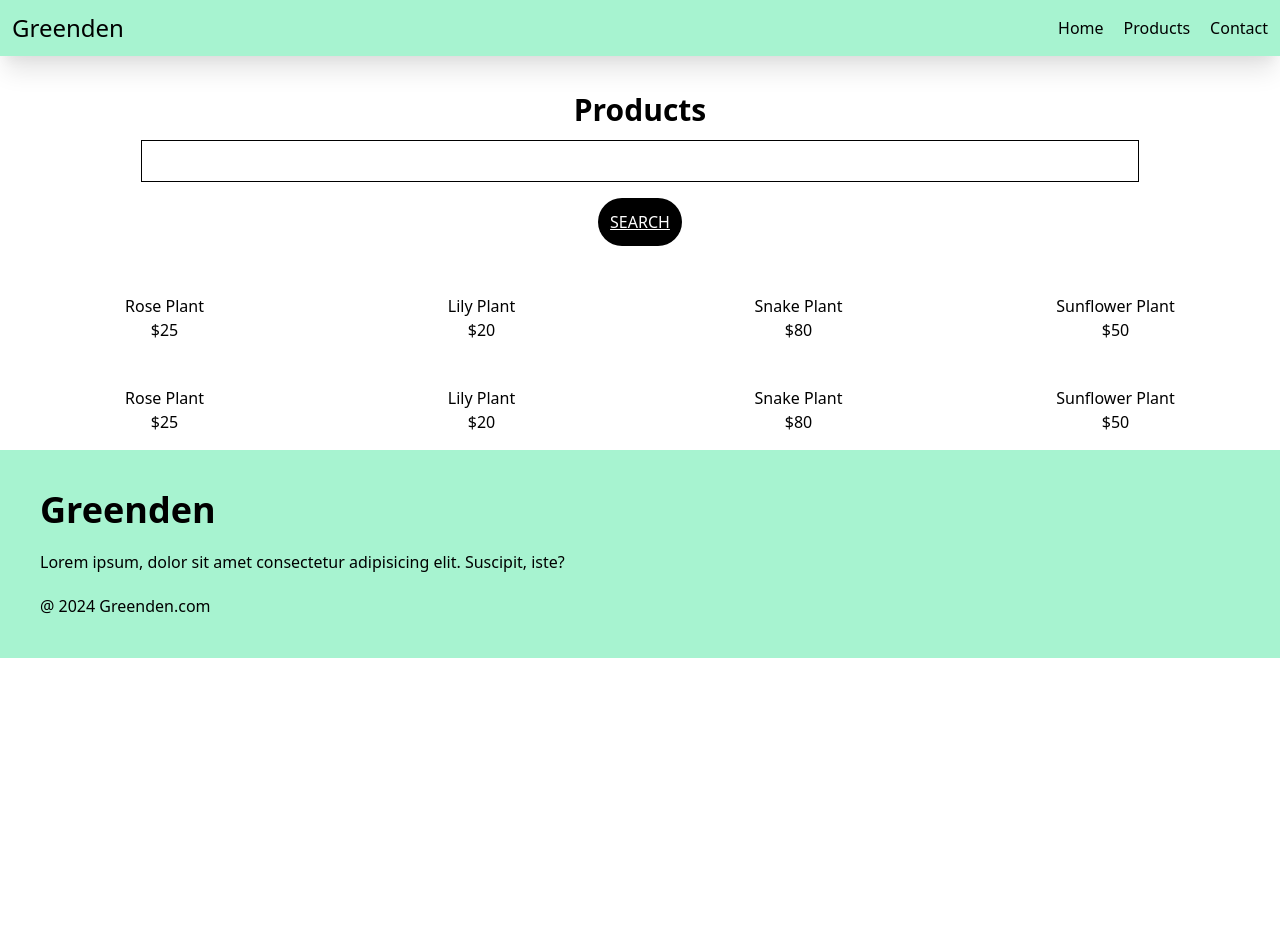
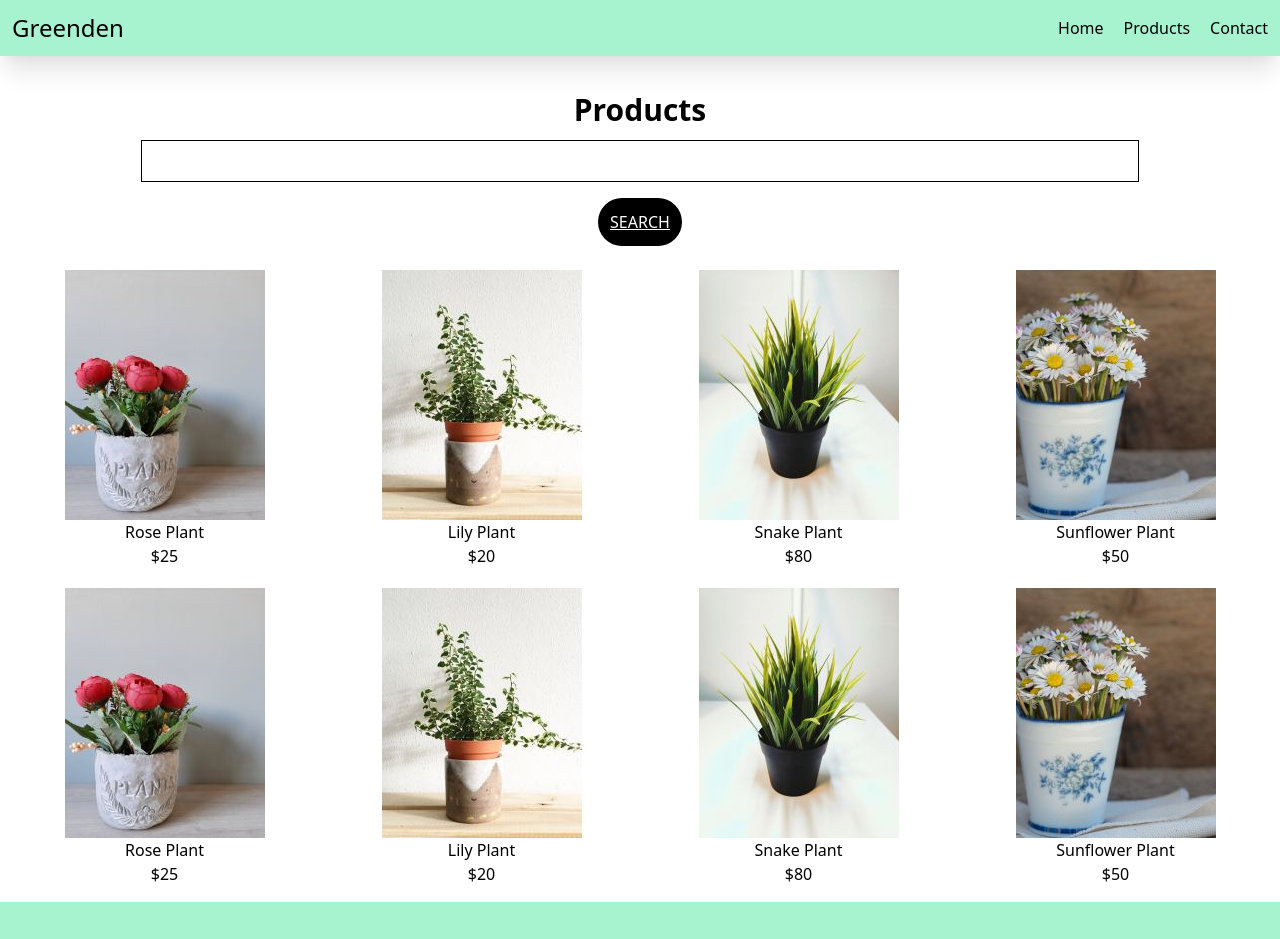
Before and after one commit to Dharshan-c/Greenden, a plain HTML site: page product.html in a window 1280 px wide. Shown: the top 939 px of the page. Before the commit the page ends 800 px from the top, so only its background shows below. Drawn offline with nearby package versions, Linux system fonts and the light colour scheme.

Commit message:
Update product.html

```diff
--- a/product.html
+++ b/product.html
@@ -46,44 +46,44 @@
          <button class="bg-black text-white p-3 m-1 underline rounded-full">SEARCH</button>
     <div class="grid grid-cols-2 md:grid-cols-4 mt-5 gap-5">
         <div>
-            <img src="./images/Untitled design.jpg " class="inline hover:shadow-xl transform hover:-translate-y-2"
+            <img src="Untitled design.jpg " class="inline hover:shadow-xl transform hover:-translate-y-2"
                 alt="">
             <h1>Rose Plant</h1>
             <p>$25</p>
         </div>
         <div>
-            <img src="./images/2pot.jpg " class="inline hover:shadow-xl transform hover:-translate-y-2" alt="">
+            <img src="2pot.jpg " class="inline hover:shadow-xl transform hover:-translate-y-2" alt="">
             <h1>Lily Plant</h1>
             <p>$20</p>
         </div>
         <div>
-            <img src="./images/3pot.jpg " class="inline hover:shadow-xl transform hover:-translate-y-2" alt="">
+            <img src="3pot.jpg " class="inline hover:shadow-xl transform hover:-translate-y-2" alt="">
             <h1>Snake Plant</h1>
             <p>$80</p>
         </div>
         <div>
-            <img src="./images/4pot.jpg " class="inline hover:shadow-xl transform hover:-translate-y-2" alt="">
+            <img src="4pot.jpg " class="inline hover:shadow-xl transform hover:-translate-y-2" alt="">
             <h1>Sunflower Plant</h1>
             <p>$50</p>
         </div>
         <div>
-            <img src="./images/Untitled design.jpg " class="inline hover:shadow-xl transform hover:-translate-y-2"
+            <img src="Untitled design.jpg " class="inline hover:shadow-xl transform hover:-translate-y-2"
                 alt="">
             <h1>Rose Plant</h1>
             <p>$25</p>
         </div>
         <div>
-            <img src="./images/2pot.jpg " class="inline hover:shadow-xl transform hover:-translate-y-2" alt="">
+            <img src="2pot.jpg " class="inline hover:shadow-xl transform hover:-translate-y-2" alt="">
             <h1>Lily Plant</h1>
             <p>$20</p>
         </div>
         <div>
-            <img src="./images/3pot.jpg " class="inline hover:shadow-xl transform hover:-translate-y-2" alt="">
+            <img src="3pot.jpg " class="inline hover:shadow-xl transform hover:-translate-y-2" alt="">
             <h1>Snake Plant</h1>
             <p>$80</p>
         </div>
         <div>
-            <img src="./images/4pot.jpg " class="inline hover:shadow-xl transform hover:-translate-y-2" alt="">
+            <img src="4pot.jpg " class="inline hover:shadow-xl transform hover:-translate-y-2" alt="">
             <h1>Sunflower Plant</h1>
             <p>$50</p>
         </div>
```
